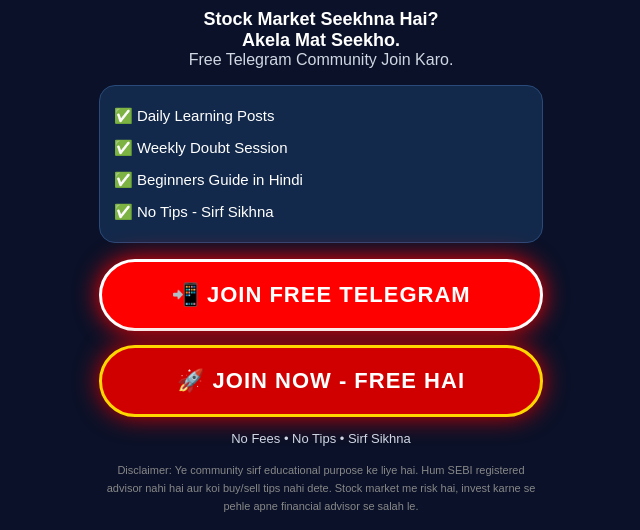
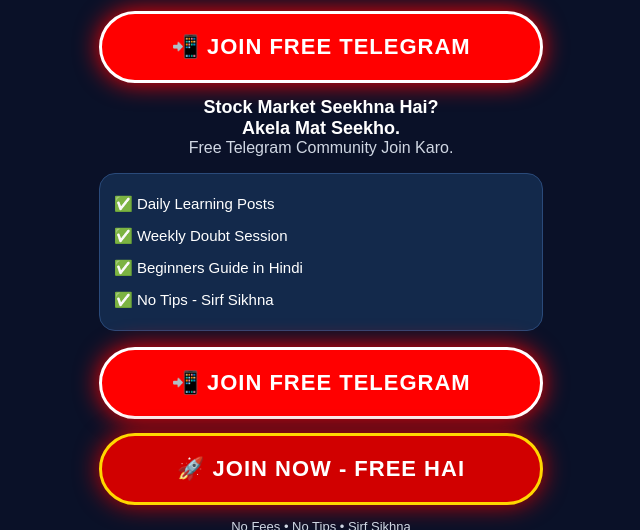
Before and after one commit to deepakadshm-glitch/hukml, a plain HTML site: page index.html in a window 1280 px wide. Shown: the part 570-1100 px from the top of the page, without its empty margins (319-959 px from the left). Drawn offline with Linux system fonts and the light colour scheme.

Commit message:
Update index.html

```diff
--- a/index.html
+++ b/index.html
@@ -63,6 +63,8 @@ src="https://www.facebook.com/tr?id=29195560610065614&ev=PageView&noscript=1"
 <div class="content">
 <h1>Deepak Wadhwa</h1>
 <h2>STOCK MARKET LEARNING COMMUNITY</h2>
+  <a class="btn-red" href="https://t.me/+IpvTBkOy73Q0NGRl">📲 JOIN FREE TELEGRAM</a>
+
 
 <p><b style="color:#fff;font-size:18px;">Stock Market Seekhna Hai?<br>Akela Mat Seekho.</b><br>Free Telegram Community Join Karo.</p>
 
```
